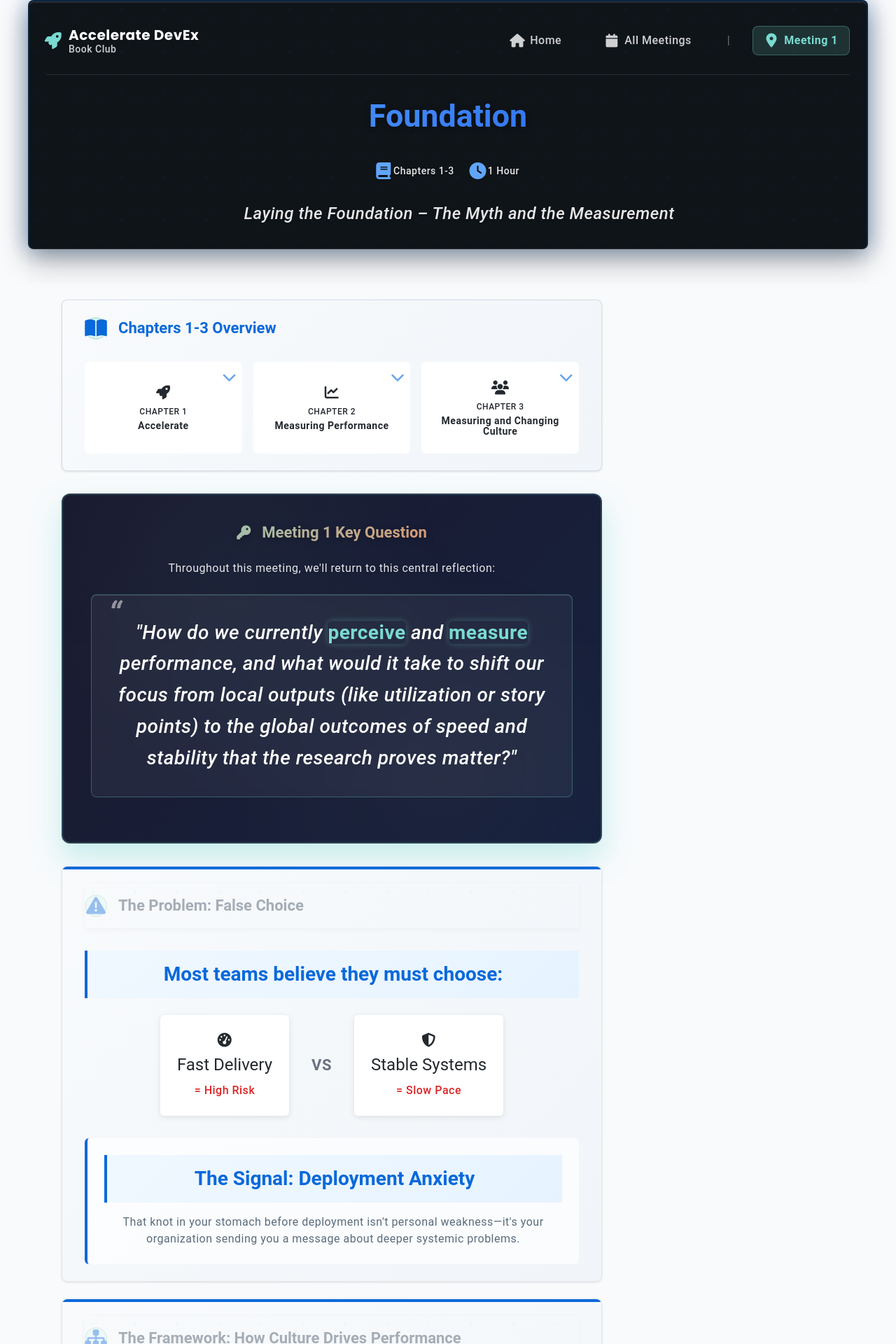
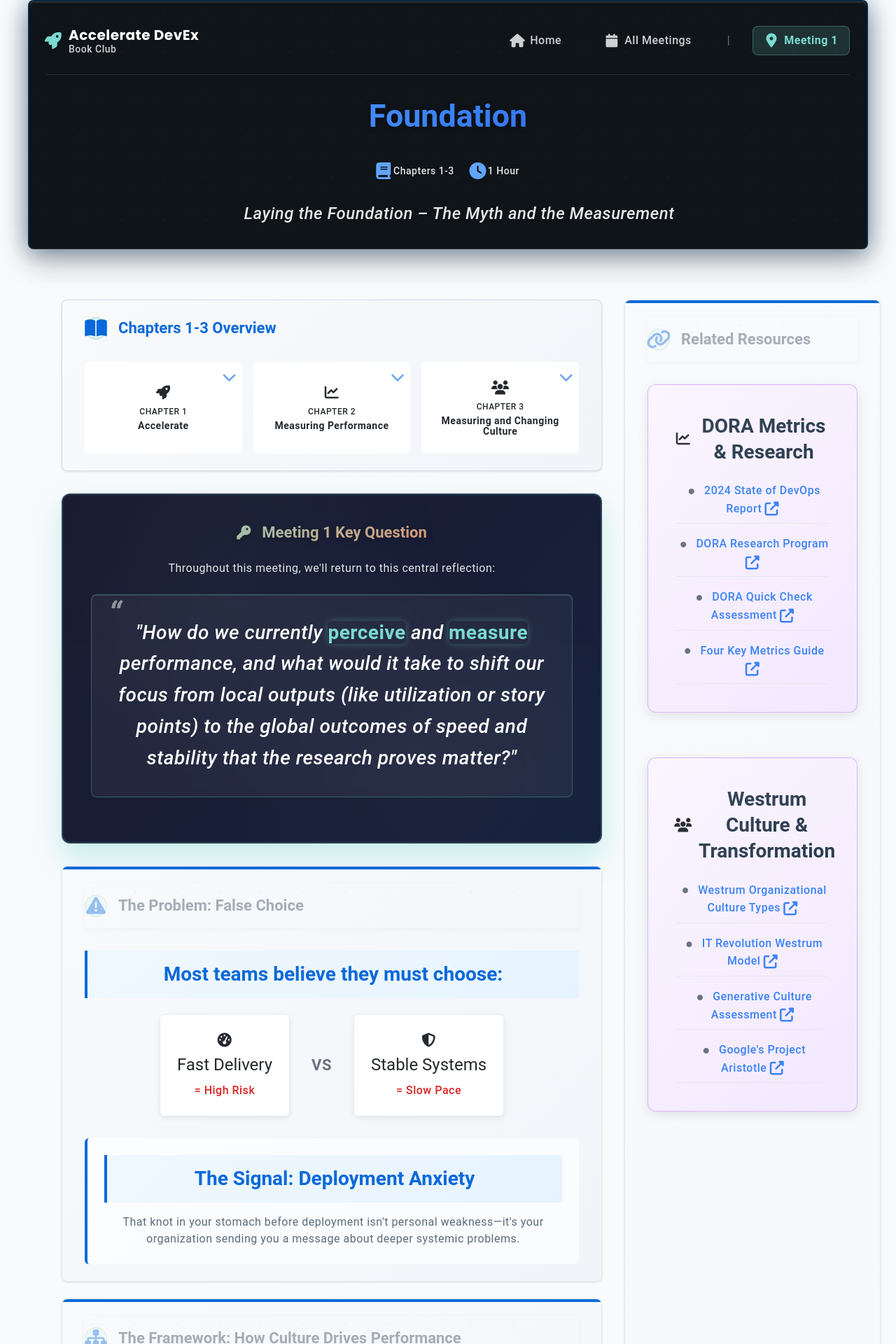
Before and after one commit to mhenke/accelerate-devex-book-club-notebooklm, a Jekyll site: the page built from docs/_meetings/meeting-1.md, in a window 1280 px wide. Shown: the top 1920 px of the page at 70% size. Built offline with Jekyll 4.4.1, drawn with Linux system fonts in a browser that asks for light colours.

Commit message:
Wrap Related Resources section in consistent card format
- Add step-section and section-card classes to Related Resources section to match other sections like Discussion Questions and Action Items
- Add step-header wrapper with proper h2 structure
- Add resource-content wrapper for proper content organization
- Ensures consistent visual styling with top border and card background

🤖 Generated with [Claude Code](https://claude.ai/code)

Co-Authored-By: Claude <noreply@anthropic.com>

```diff
--- a/docs/_meetings/meeting-1.md
+++ b/docs/_meetings/meeting-1.md
@@ -536,22 +536,28 @@ document.addEventListener('keydown', function(event) {
   </aside>
 </div>
 
-<h2><i class="fas fa-link"></i> Related Resources</h2>
-<div class="resource-grid" markdown="0">
-  {% include simple-card.html
-    type="resource"
-    icon="fas fa-chart-line"
-    title="DORA Metrics & Research"
-    links="2024 State of DevOps Report|https://dora.dev/research/2024/dora-report/|DORA Research Program|https://dora.dev/|DORA Quick Check Assessment|https://dora.dev/quickcheck/|Four Key Metrics Guide|https://cloud.google.com/blog/products/devops-sre/using-the-four-keys-to-measure-your-devops-performance"
-    theme="primary"
-  %}
-  {% include simple-card.html
-    type="resource"
-    icon="fas fa-users"
-    title="Westrum Culture & Transformation"
-    links="Westrum Organizational Culture Types|https://dora.dev/capabilities/generative-organizational-culture/|IT Revolution Westrum Model|https://itrevolution.com/articles/westrums-organizational-model-in-tech-orgs/|Generative Culture Assessment|https://continuousdelivery.com/implementing/culture/|Google's Project Aristotle|https://rework.withgoogle.com/print/guides/5312474543562752/"
-    theme="info"
-  %}
+<div class="step-section step-resources section-card" markdown="0">
+  <div class="step-header">
+    <h2><i class="fas fa-link"></i> Related Resources</h2>
+  </div>
+  <div class="resource-content">
+    <div class="resource-grid">
+      {% include simple-card.html
+        type="resource"
+        icon="fas fa-chart-line"
+        title="DORA Metrics & Research"
+        links="2024 State of DevOps Report|https://dora.dev/research/2024/dora-report/|DORA Research Program|https://dora.dev/|DORA Quick Check Assessment|https://dora.dev/quickcheck/|Four Key Metrics Guide|https://cloud.google.com/blog/products/devops-sre/using-the-four-keys-to-measure-your-devops-performance"
+        theme="primary"
+      %}
+      {% include simple-card.html
+        type="resource"
+        icon="fas fa-users"
+        title="Westrum Culture & Transformation"
+        links="Westrum Organizational Culture Types|https://dora.dev/capabilities/generative-organizational-culture/|IT Revolution Westrum Model|https://itrevolution.com/articles/westrums-organizational-model-in-tech-orgs/|Generative Culture Assessment|https://continuousdelivery.com/implementing/culture/|Google's Project Aristotle|https://rework.withgoogle.com/print/guides/5312474543562752/"
+        theme="info"
+      %}
+    </div>
+  </div>
 </div>
 
 <!-- NEXT MEETING SECTION -->
```
